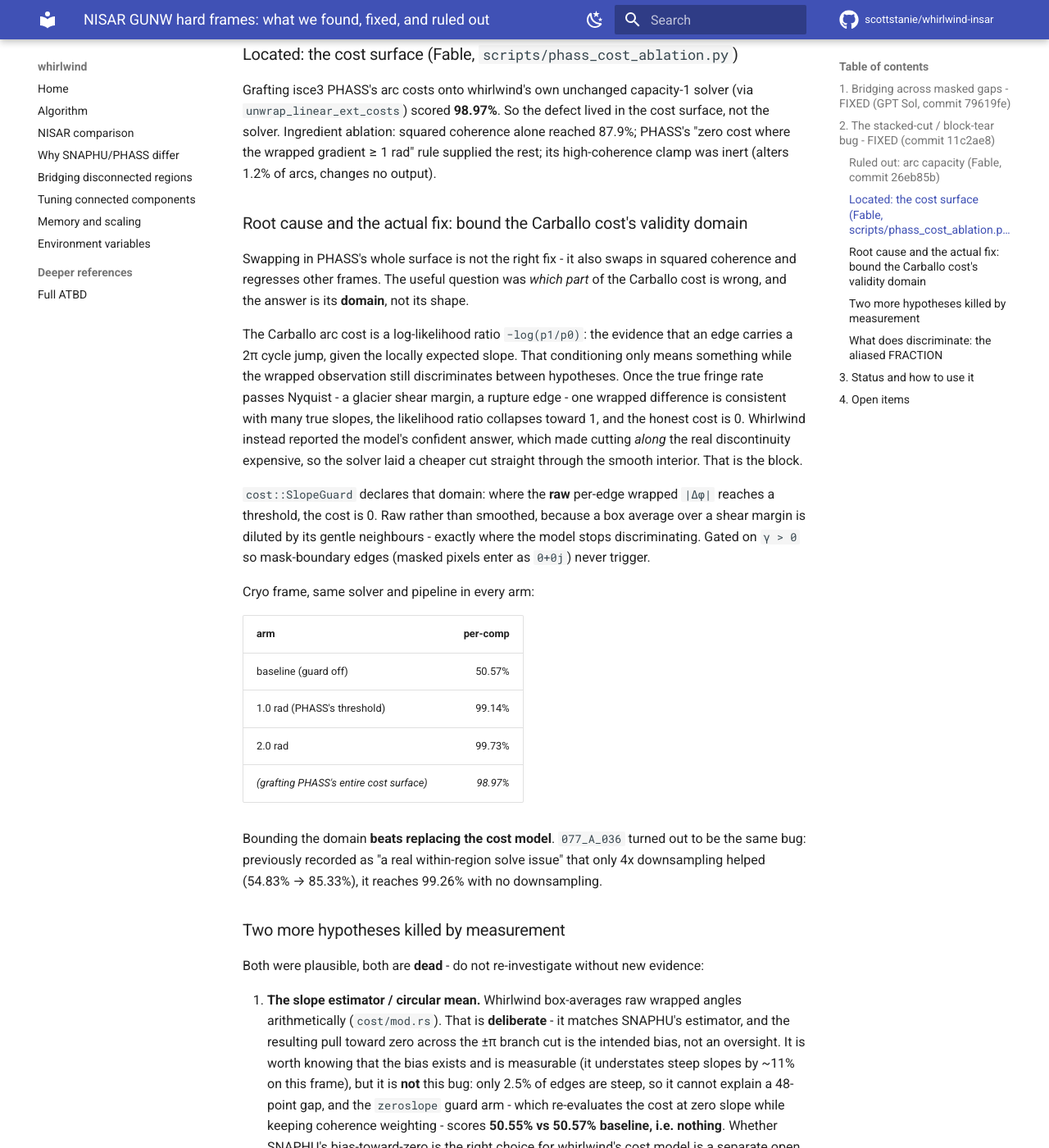
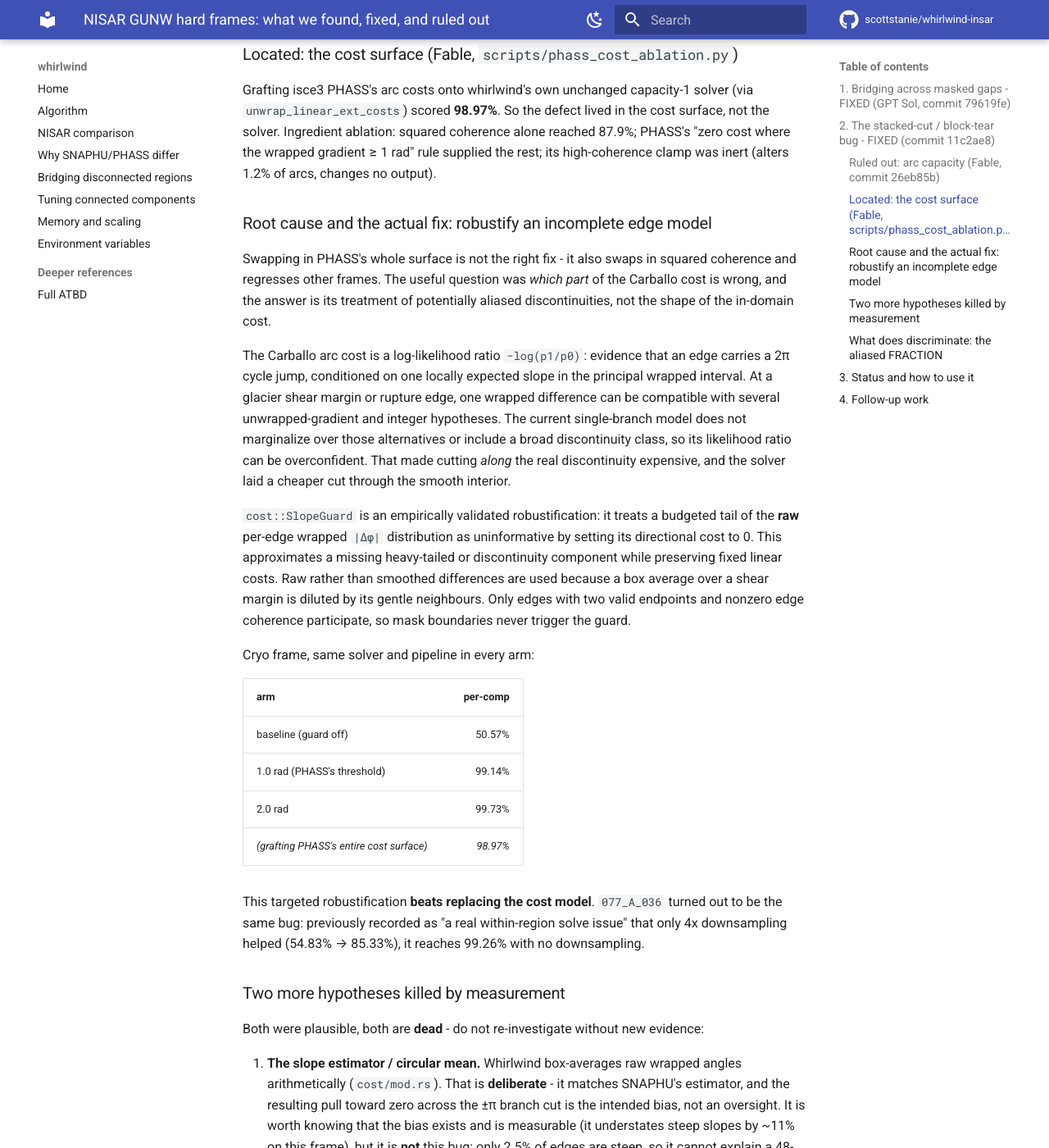
Before and after one commit to scottstanie/whirlwind-insar, an MkDocs documentation site: the page built from docs/NISAR_HARD_FRAMES_HANDOFF.md, in a window 1280 px wide and 1400 px high, scrolled down 2204 px. Shown: the whole window at 82% size. Built offline with MkDocs 1.6.1 and Material for MkDocs 9.7.7, drawn with Linux system fonts in a browser that asks for light colours; comment, search, counter and statistics services are not loaded; some of the changed text lies outside the part shown.

Commit message:
Make aliased-gradient guard the production default

````diff
--- a/docs/ALGORITHM.md
+++ b/docs/ALGORITHM.md
@@ -15,10 +15,11 @@
 1. Compute wrapped phase from the complex interferogram.
 2. Compute residues from 2x2 wrapped-gradient loops.
 3. Build coherence-based edge costs using the Carballo/Lee statistical model.
-4. Solve a minimum-cost-flow problem that pairs positive and negative residues through low-cost paths.
-5. Integrate the corrected gradients through the valid mask.
-6. If the valid mask has disconnected regions, apply a bridge post-pass to set their relative $2\pi$ offsets from local phase at the region boundaries (a size-monotone tree in which large regions anchor smaller ones).
-7. Grow SNAPHU-faithful connected-component labels from the final unwrapped phase by the ambiguity-wiggle reliability test.
+4. Apply an aliased-gradient robustness guard that makes at most the steepest 3% of valid edges free to cut, with a 1 radian floor.
+5. Solve a minimum-cost-flow problem that pairs positive and negative residues through low-cost paths.
+6. Integrate the corrected gradients through the valid mask.
+7. If the valid mask has disconnected regions, apply a bridge post-pass to set their relative $2\pi$ offsets from local phase at the region boundaries (a size-monotone tree in which large regions anchor smaller ones).
+8. Grow SNAPHU-faithful connected-component labels from the final unwrapped phase by the ambiguity-wiggle reliability test.
 
 ## Inputs
 
@@ -40,6 +41,10 @@
 
 The unwrapped phase is congruent with the wrapped input modulo $2\pi$. Connected components are useful when comparing against SNAPHU-style products or when downstream code needs component labels. The default component grower matches SNAPHU's ambiguity-wiggle rule; the older linear coherence-cost grow is still available as an opt-out.
 
+## Aliased-gradient robustness guard
+
+The Carballo/Lee cost conditions on one locally expected slope. At shear margins and rupture edges, several unwrapped gradients can produce the same wrapped observation, so that single-branch model can assign an overconfident cost. Whirlwind robustifies the cost by treating at most the steepest 3% of valid edges as uninformative, subject to a 1 radian floor. This is an empirical approximation to a missing heavy-tailed or discontinuity component, not a new likelihood derivation. Set `WHIRLWIND_SLOPE_GUARD=off` to reproduce the unguarded cost field.
+
 ## Bridge post-pass
 
 If a valid mask splits the scene into disconnected regions, the relative $2\pi$ offset between those regions is not observed directly from the wrapped phase. Whirlwind unwraps each region, then visits regions from largest to smallest and anchors each one to the nearest region already processed. It reads the relative level from the unwrapped phase in a small box at each bridge endpoint, rounding it to an integer number of cycles. The size ordering keeps tiny islands from setting the level of large land regions.
--- a/docs/BUG_NISAR_CRYO_STACKED_CUTS.md
+++ b/docs/BUG_NISAR_CRYO_STACKED_CUTS.md
@@ -198,29 +198,31 @@
 capacity-1 network reaches 99%, and with the Carballo surface the
 uncapacitated solver still splits the glacier.
 
-## The fix: an aliased-gradient validity guard on Carballo (2026-07-20)
+## The fix: robustify Carballo on potentially aliased gradients (2026-07-20)
 
 The PHASS result above is not the fix to ship - swapping the whole cost surface
 also swaps in squared coherence and the clamp, and it regresses other frames.
 The useful question is *which part of the Carballo cost is wrong here*, and the
-answer is its **domain of validity**, not its shape.
+answer is its treatment of potentially aliased discontinuities, not the shape
+of the in-domain cost.
 
-The Carballo arc cost is a log-likelihood ratio `-log(p1/p0)`: the evidence that
-this edge carries a 2π cycle jump, given the locally expected slope. That
-conditioning only means something while the wrapped observation still
-discriminates between hypotheses. Once the true fringe rate passes Nyquist - a
-glacier shear margin - one wrapped difference is consistent with many true
-slopes, the likelihood ratio collapses toward 1, and the honest cost is 0.
-Whirlwind instead reports the model's confident answer, which makes cutting
-*along* the real discontinuity expensive, so the solver lays a cheaper cut
-straight through the smooth interior. That is the -3 cycle block.
+The Carballo arc cost is a log-likelihood ratio `-log(p1/p0)`: evidence that an
+edge carries a 2π cycle jump, conditioned on one locally expected slope in the
+principal wrapped interval. At a glacier shear margin, one wrapped difference
+can be compatible with several unwrapped-gradient and integer hypotheses. The
+current single-branch model does not marginalize over those alternatives or
+include a broad discontinuity class, so its likelihood ratio can be
+overconfident. That makes cutting *along* the real discontinuity expensive, so
+the solver lays a cheaper cut through the smooth interior. That is the -3 cycle
+block.
 
-`cost::SlopeGuard` encodes exactly that: where the RAW per-edge wrapped `|Δφ|`
-reaches a threshold, the cost is 0. It keys off the raw difference, not the
-smoothed slope, because a box average over a shear margin is diluted by its
-gentle neighbours - precisely where the model stops discriminating. It is gated
-on `gamma > 0` so mask-boundary edges (masked pixels enter as `0+0j`) never
-trigger. Off by default; `WHIRLWIND_SLOPE_GUARD_RAD` / `_MODE` enable it.
+`cost::SlopeGuard` is an empirically validated robustification: it treats a
+budgeted tail of the RAW per-edge wrapped `|Δφ|` distribution as uninformative
+by setting its directional cost to 0. This approximates a missing heavy-tailed
+or discontinuity component while preserving fixed linear costs. It keys off
+the raw difference because a box average over a shear margin is diluted by its
+gentle neighbours. Only edges with two valid endpoints and nonzero edge
+coherence participate, so mask boundaries never trigger the guard.
 
 Cryo frame, same default solver and pipeline in every arm - only the guard
 changes:
@@ -238,8 +240,8 @@
 Three things to read off this:
 
 1. **The guard beats adopting the PHASS surface wholesale** (99.73% vs 98.97%,
-   and 99.58% vs 96.76% on raw match). The statistically-grounded cost is kept;
-   only its validity domain is declared.
+   and 99.58% vs 96.76% on raw match). The Carballo in-domain cost is kept and
+   only the potentially aliased tail is robustified.
 2. **Higher thresholds are better, safer, and faster** (2.0 rad: best score,
    fewest edges touched, 26 s vs 30 s baseline). Freeing moderate gradients at
    0.8 rad discards recoverable signal.
@@ -247,8 +249,8 @@
    competing hypothesis that the *slope estimator* is at fault. Falling back to
    the zero-slope cost keeps the coherence weighting, and a coherent flat-slope
    cut is expensive - so aliased edges stay hard to cut and the block survives.
-   The defect is the model answering confidently out of domain, not answering
-   with a bad slope.
+   The defect is the model answering confidently without representing the
+   discontinuity/alias alternatives, not answering with a bad slope.
 
 A separate measurement rules out the estimator independently: whirlwind
 box-averages raw wrapped angles (an arithmetic mean of a circular quantity,
@@ -350,8 +352,7 @@
 aliased edges it stops the budget from overspending, which is why `074`/`077`
 at budget 0.05 reproduce the fixed-1 rad numbers exactly.
 
-Recommended setting: **`WHIRLWIND_SLOPE_GUARD_BUDGET=0.03`,
-`WHIRLWIND_SLOPE_GUARD_RAD=1.0`** (floor).
+Production default: **budget 0.03, 1.0 radian floor, `zerocost` mode**.
 
 ### 13-frame parity gate: PASSED
 
@@ -372,9 +373,8 @@
 
 So the guard is not a tradeoff on this set - it is free. Combined with the hard
 frames (worst regression −0.25 pp, mean +21.28 pp), `budget=0.03` with a 1 rad
-floor is defensible as a **default**, not just an opt-in mode. Remaining
-judgement call before flipping it: whether to re-run the full 1,382-frame
-campaign first, which is the only way to see the tail.
+floor is now the **default**. The expanded NISAR campaign remains the important
+tail validation; investigate every regression with the explicit unguarded arm.
 
 ### Risk: the guard behaves differently in noise than on a steep margin
 
@@ -391,7 +391,7 @@
 discontinuity rather than noise. In decorrelated areas the Carballo cost is
 already low, so the guard has little to add there anyway.
 
-### Open questions before shipping anything
+### Remaining research questions
 
 - Regression: does the PHASS surface hurt the frames the Carballo cost wins?
   (Paired no-bridge spot-checks on other hard frames in
@@ -421,12 +421,17 @@
 
 ### Slope guard
 
-The guard is off unless `WHIRLWIND_SLOPE_GUARD_RAD` is set, so it composes with
-any existing entry point:
+The budget-0.03, floor-1.0 guard is active in every normal entry point. Use an
+explicit switch for the unguarded baseline; set the budget to zero when testing
+a fixed threshold:
 
 ```bash
-WHIRLWIND_SLOPE_GUARD_RAD=2.0 PYTHONPATH=python \
-  python aws-batch/compare_gunw.py "$H5" --out-dir cryo-guard --force
+WHIRLWIND_SLOPE_GUARD=off PYTHONPATH=python \
+  python aws-batch/compare_gunw.py "$H5" --out-dir cryo-unguarded --force
+
+WHIRLWIND_SLOPE_GUARD_BUDGET=0 WHIRLWIND_SLOPE_GUARD_RAD=2.0 \
+  PYTHONPATH=python python aws-batch/compare_gunw.py "$H5" \
+  --out-dir cryo-fixed-2rad --force
 ```
 
 The A/B tooling reuses `compare_gunw.py`'s cached `full_arrays.npz`, so the
@@ -434,13 +439,13 @@
 a separate process because `cost::slope_guard()` caches in a `OnceLock`.
 
 ```bash
-# threshold sweep on one frame (baseline, 0.8/1.0/1.4/2.0 rad, zeroslope)
+# guard-off baseline, production default, fixed thresholds, and zeroslope
 scripts/run_slope_guard_sweep.sh <compare-dir>/<product>/full_arrays.npz <out-dir>
 
 # many frames x arms -> sweep.md + sweep.json with a regression summary
 PYTHONPATH=python python scripts/slope_guard_frame_sweep.py \
   --compare-dir <compare-dir> --out-dir <out-dir> \
-  --arms baseline zerocost-1.0 zerocost-2.0
+  --arms baseline default zerocost-1.0 zerocost-2.0
 ```
 
 The 13-frame parity set has no cached arrays yet; generate them once with
--- a/docs/NISAR_HARD_FRAMES_HANDOFF.md
+++ b/docs/NISAR_HARD_FRAMES_HANDOFF.md
@@ -93,28 +93,30 @@
 supplied the rest; its high-coherence clamp was inert (alters 1.2% of arcs,
 changes no output).
 
-### Root cause and the actual fix: bound the Carballo cost's validity domain
+### Root cause and the actual fix: robustify an incomplete edge model
 
 Swapping in PHASS's whole surface is not the right fix - it also swaps in
 squared coherence and regresses other frames. The useful question was *which
-part* of the Carballo cost is wrong, and the answer is its **domain**, not its
-shape.
+part* of the Carballo cost is wrong, and the answer is its treatment of
+potentially aliased discontinuities, not the shape of the in-domain cost.
 
-The Carballo arc cost is a log-likelihood ratio `−log(p1/p0)`: the evidence that
-an edge carries a 2π cycle jump, given the locally expected slope. That
-conditioning only means something while the wrapped observation still
-discriminates between hypotheses. Once the true fringe rate passes Nyquist - a
-glacier shear margin, a rupture edge - one wrapped difference is consistent with
-many true slopes, the likelihood ratio collapses toward 1, and the honest cost
-is 0. Whirlwind instead reported the model's confident answer, which made
-cutting *along* the real discontinuity expensive, so the solver laid a cheaper
-cut straight through the smooth interior. That is the block.
+The Carballo arc cost is a log-likelihood ratio `−log(p1/p0)`: evidence that an
+edge carries a 2π cycle jump, conditioned on one locally expected slope in the
+principal wrapped interval. At a glacier shear margin or rupture edge, one
+wrapped difference can be compatible with several unwrapped-gradient and
+integer hypotheses. The current single-branch model does not marginalize over
+those alternatives or include a broad discontinuity class, so its likelihood
+ratio can be overconfident. That made cutting *along* the real discontinuity
+expensive, and the solver laid a cheaper cut through the smooth interior.
 
-`cost::SlopeGuard` declares that domain: where the **raw** per-edge wrapped
-`|Δφ|` reaches a threshold, the cost is 0. Raw rather than smoothed, because a
-box average over a shear margin is diluted by its gentle neighbours - exactly
-where the model stops discriminating. Gated on `γ > 0` so mask-boundary edges
-(masked pixels enter as `0+0j`) never trigger.
+`cost::SlopeGuard` is an empirically validated robustification: it treats a
+budgeted tail of the **raw** per-edge wrapped `|Δφ|` distribution as
+uninformative by setting its directional cost to 0. This approximates a missing
+heavy-tailed or discontinuity component while preserving fixed linear costs.
+Raw rather than smoothed differences are used because a box average over a
+shear margin is diluted by its gentle neighbours. Only edges with two valid
+endpoints and nonzero edge coherence participate, so mask boundaries never
+trigger the guard.
 
 Cryo frame, same solver and pipeline in every arm:
 
@@ -125,7 +127,7 @@
 | 2.0 rad | 99.73% |
 | *(grafting PHASS's entire cost surface)* | *98.97%* |
 
-Bounding the domain **beats replacing the cost model**. `077_A_036` turned out
+This targeted robustification **beats replacing the cost model**. `077_A_036` turned out
 to be the same bug: previously recorded as "a real within-region solve issue"
 that only 4x downsampling helped (54.83% → 85.33%), it reaches 99.26% with no
 downsampling.
@@ -190,16 +192,23 @@
 
 ## 3. Status and how to use it
 
-Everything is **opt-in and off by default**. With the guard disabled the raw
-gradients are never even allocated, so the parity path is untouched by
-construction; the 13-frame parity set is unchanged at mean **0.9891**
-per-component (`A_016`/`A_025` 1.0000, `D_075` 0.8807, matching the historical
-record), and the guard-off arm reproduces the cryo frame's known 50.5736%.
+The validated setting is now the default: budget **0.03**, floor **1.0 radian**,
+mode `zerocost`. A normal local or batch run uses it without environment
+variables. The unguarded path remains available for exact A/B attribution and
+does not allocate the raw-gradient arrays; it reproduces the cryo frame's known
+50.5736% result.
 
 ```bash
-# recommended setting
-WHIRLWIND_SLOPE_GUARD_BUDGET=0.03 WHIRLWIND_SLOPE_GUARD_RAD=1.0 \
-  PYTHONPATH=python python aws-batch/compare_gunw.py "$H5" --out-dir out --force
+# production default
+PYTHONPATH=python python aws-batch/compare_gunw.py "$H5" --out-dir out --force
+
+# unguarded A/B baseline
+WHIRLWIND_SLOPE_GUARD=off PYTHONPATH=python \
+  python aws-batch/compare_gunw.py "$H5" --out-dir out-unguarded --force
+
+# fixed-threshold diagnostic (the explicit zero disables the default budget)
+WHIRLWIND_SLOPE_GUARD_BUDGET=0 WHIRLWIND_SLOPE_GUARD_RAD=2.0 \
+  PYTHONPATH=python python aws-batch/compare_gunw.py "$H5" --out-dir out-fixed --force
 
 # uncapacitated linear solver (diagnostic)
 WHIRLWIND_UNWRAP_SOLVER=multi ...
@@ -207,8 +216,9 @@
 
 | env var | meaning |
 | ------- | ------- |
-| `WHIRLWIND_SLOPE_GUARD_RAD` | threshold in radians, or the floor when a budget is set |
-| `WHIRLWIND_SLOPE_GUARD_BUDGET` | max fraction of valid edges the guard may free |
+| `WHIRLWIND_SLOPE_GUARD` | enabled by default; `off` restores the unguarded cost field |
+| `WHIRLWIND_SLOPE_GUARD_RAD` | threshold in radians, or the floor when a budget is set; default `1.0` |
+| `WHIRLWIND_SLOPE_GUARD_BUDGET` | max fraction of valid edges the guard may free; default `0.03` |
 | `WHIRLWIND_SLOPE_GUARD_MODE` | `zerocost` (default) or `zeroslope` (diagnostic arm) |
 | `WHIRLWIND_UNWRAP_SOLVER=multi` | uncapacitated linear MCF |
 
@@ -227,21 +237,22 @@
 `/Volumes/WD_BLACK_SN7100_4TB/Documents/Learning/nisar_gunw_hardest/`,
 13-frame parity set at `.../nisar_gunw/`.
 
-## 4. Open items
+## 4. Follow-up work
 
-1. **Make the guard the default?** The 13-frame parity gate **passed**:
+1. **Finish the expanded NISAR campaign and inspect the tail.** The default
+   decision is made. The 13-frame parity gate **passed**:
    5 frames improved, 8 unchanged, **0 regressed**, worst change −0.01 pp,
    mean per-comp 98.91% → 98.95%. Every 100% frame stays at 100% and the
    weakest (`D_075`) improves. On that set the guard is free, not a tradeoff.
    With the hard frames (worst −0.25 pp, mean +21.28 pp) that makes
-   `budget=0.03` / floor 1.0 defensible as a default. The one thing not yet
-   done is a full 1,382-frame campaign re-run, which is the only way to see
-   the tail - recommended before flipping the default.
-3. **Should the slope estimator keep SNAPHU's arithmetic mean?** Currently a
+   `budget=0.03` / floor 1.0 the production default. The expanded campaign is
+   still valuable validation; investigate every low-tail or regressed frame
+   with `WHIRLWIND_SLOPE_GUARD=off`.
+2. **Should the slope estimator keep SNAPHU's arithmetic mean?** Currently a
    deliberate SNAPHU match (see above). A complex-domain circular mean is
    wrap-safe and coherence-weighted; whether its ~11% difference on steep
    edges helps or hurts is untested. Evaluate as a modelling change, not a fix.
-4. **Interpolating ACROSS masked water.** The interpolator can already smooth
+3. **Interpolating ACROSS masked water.** The interpolator can already smooth
    over small water bodies so that river-separated regions integrate together
    without bridging - but two things currently prevent it, both ours rather
    than inherent. (a) `interpolate.rs` skips pixels whose complex value is
````
Also changed, not shown: docs/ENV_VARS.md (+4 -0 lines), 4 other files.
